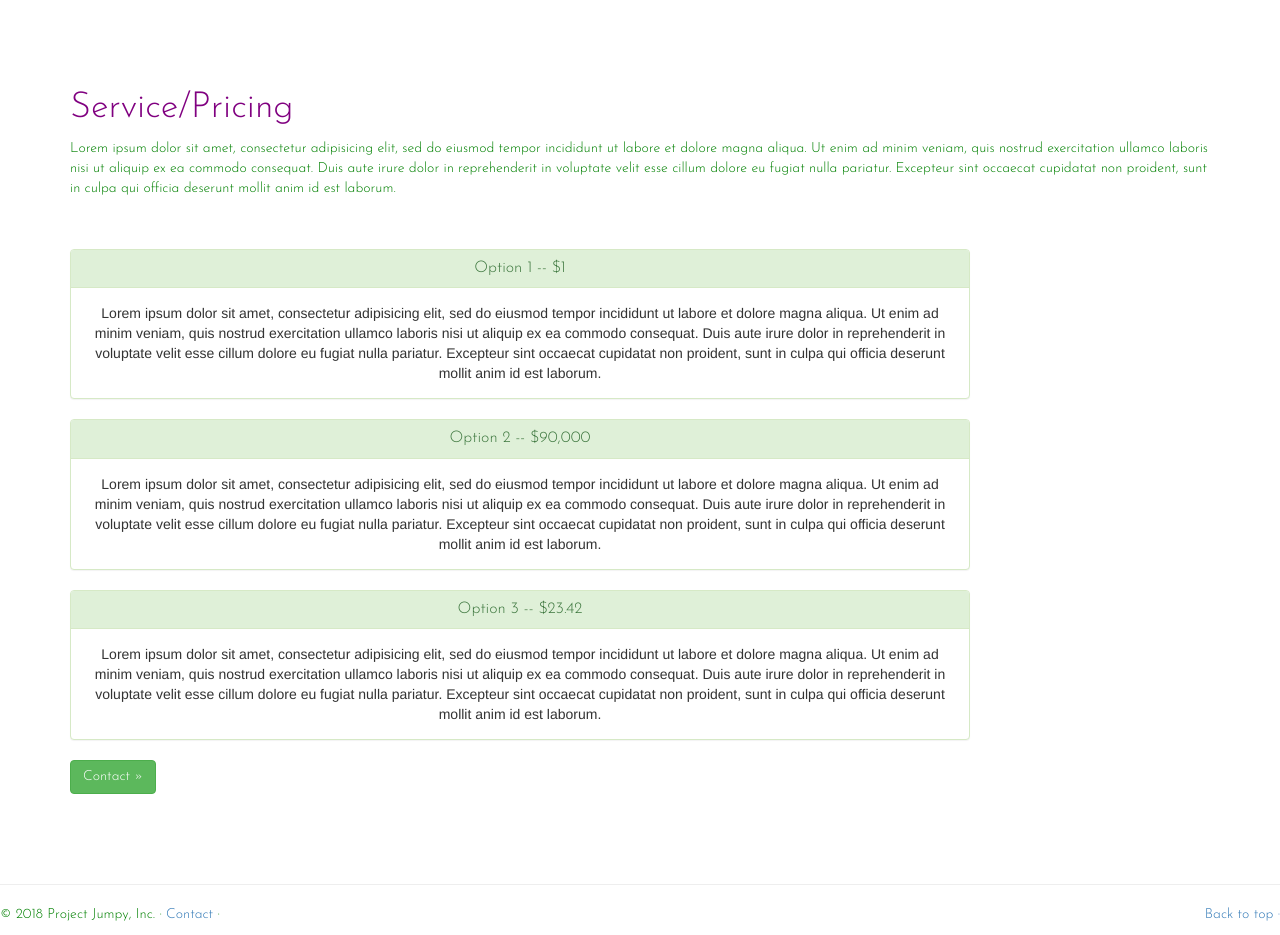
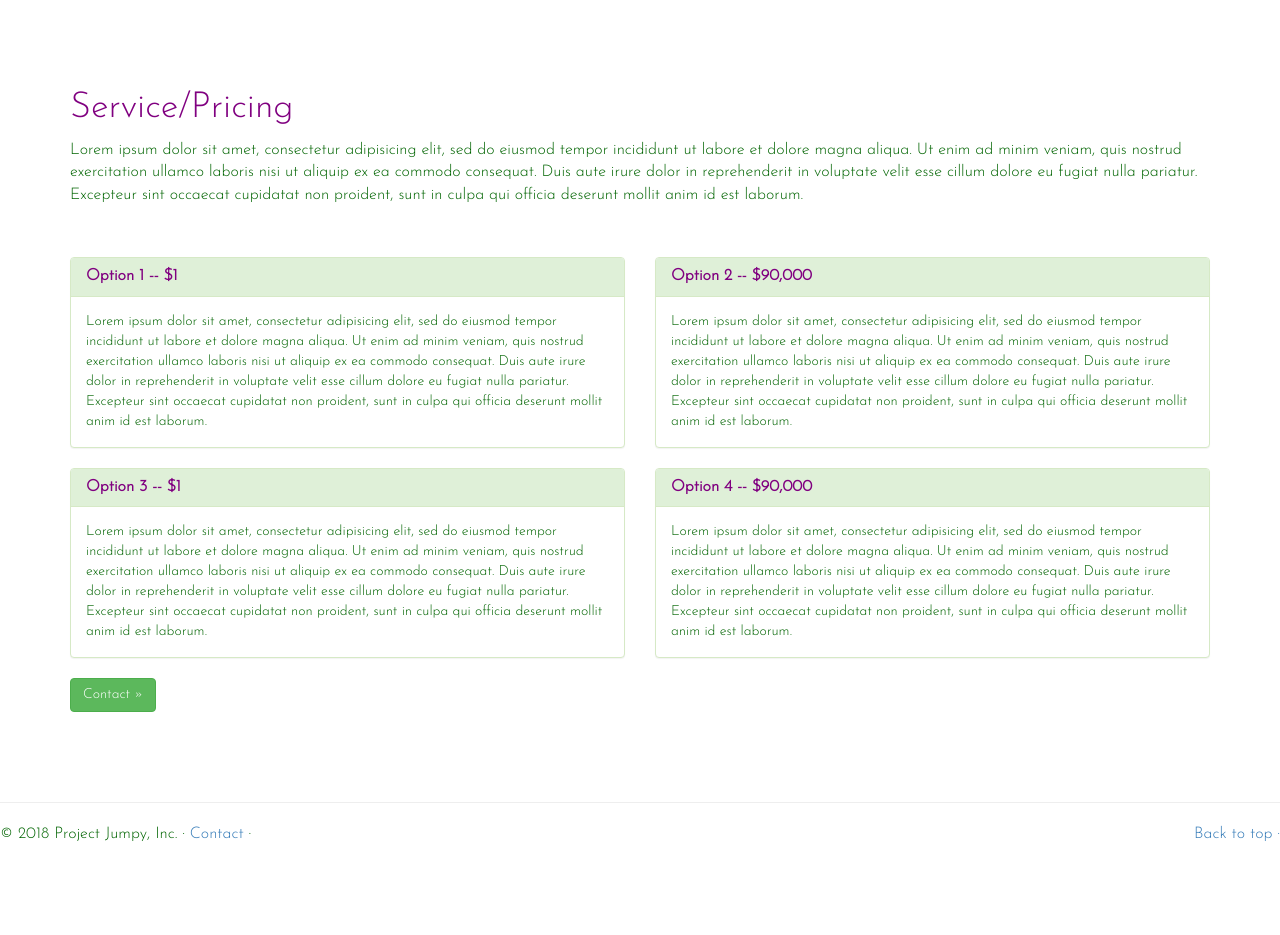
Before and after one commit to jduffymclaughlin/project_jumpy, a Django app: page /basic_app/service_pricing/ in a window 1280 px wide. Shown: the part 51-986 px from the top of the page. After the commit the page ends 892 px from the top, so only its background shows below. Run offline with Django 3.2, Linux system fonts and the light colour scheme; some libraries are stand-ins or nearby versions.

Commit message:
more styling

```diff
--- a/basic_app/static/css/custom.css
+++ b/basic_app/static/css/custom.css
@@ -12,11 +12,25 @@ h3{
   font-family: 'Josefin Sans', sans-serif;
 }
 
+.form-group label{
+  color: purple;
+  font-family: 'Josefin Sans', sans-serif;
+}
+
+
 #panels{
   align-content: center;
   align-self: center;
   align-items: center;
   width: 900px;
+}
+.panel-title{
+  color: purple;
+  font-family: 'Josefin Sans', sans-serif;
+}
+
+.contactsubmit{
+  font-family: 'Josefin Sans', sans-serif;
 }
 
 
@@ -24,8 +38,14 @@ h3{
   color: white;
 }
 
+.panel-body{
+  color: darkgreen;
+  font-family: 'Josefin Sans', sans-serif;
+}
+
 p{
-  color: green;
+  color: darkgreen;
+  font-size: 12pt;
   font-family: 'Josefin Sans', sans-serif;
 }
 
--- a/basic_app/urls.py
+++ b/basic_app/urls.py
@@ -9,5 +9,6 @@ urlpatterns=[
     url(r'^other/$', views.other, name='other'),
     url(r'^about_us/$', views.about_us, name='about_us'),
     url(r'^what_we_do/$', views.what_we_do, name='what_we_do'),
-    url(r'^service_pricing/$', views.service_pricing, name='service_pricing')
+    url(r'^service_pricing/$', views.service_pricing, name='service_pricing'),
+    url(r'^contact/$', views.contact, name='contact'),
 ]
--- a/basic_app/views.py
+++ b/basic_app/views.py
@@ -18,3 +18,6 @@ def service_pricing(request):
 
 def relative(request):
     return render(request, 'basic_app/relative_url_templates.html')
+
+def contact(request):
+    return render(request, 'basic_app/contact.html')
--- a/templates/basic_app/base.html
+++ b/templates/basic_app/base.html
@@ -31,12 +31,12 @@
           <div class="collapse navbar-collapse" id="bs-example-navbar-collapse-1">
             <ul class="nav navbar-nav">
               <li><a class="navbar-brand" href="{% url 'index' %}"><img src="https://encrypted-tbn0.gstatic.com/images?q=tbn:ANd9GcTh2fEr-loo4P6gNwgNZD_AlaDsmChBF-3henSNkMWkKv7fWxbu" height="35" width="35"/></a></li>
-              <li><a class="navbar-brand" href="{% url 'index' %}">Project Jumpy</li>
+              <li><a class="navbar-brand" href="{% url 'index' %}">Project Jumpy</li><br>
               <li><a class="navbar-link" href="{% url 'basic_app:about_us' %}">About Us</a></li>
               <li><a class="navbar-link" href="{% url 'basic_app:what_we_do' %}">What We Do</a></li>
               <li><a class="navbar-link" href="{% url 'basic_app:service_pricing' %}">Service/Pricing</a></li>
 
-              <li><a class="navbar-link" href="{% url 'basic_app:other' %}">Contact</a></li>
+              <li><a class="navbar-link" href="{% url 'basic_app:contact' %}">Contact</a></li>
             </ul>
           </div><!-- /.navbar-collapse -->
         </div><!-- /.container-fluid -->
@@ -54,7 +54,8 @@
 
       <footer>
         <p class="pull-right"><a href="#">Back to top  &middot;  </a></p>
-        <p>    &copy; 2018 Project Jumpy, Inc. &middot; <a href="{% url 'basic_app:other' %}">Contact</a> &middot; </p>
+        <p>    &copy; 2018 Project Jumpy, Inc. &middot; <a href="{% url 'basic_app:contact' %}">Contact</a> &middot; </p>
+        <br>
       </footer>
 
 
--- a/templates/basic_app/index.html
+++ b/templates/basic_app/index.html
@@ -54,7 +54,6 @@
     </div><!-- /.carousel -->
 
 
-
     <div class="container">
       <br>
       <h1 align="center">Hello this is a website</h1>
@@ -64,7 +63,7 @@
 
     <div class="container">
       <div class="jumbotron" name="blah">
-        <p>"Lorem ipsum dolor sit amet, consectetur adipisicing elit, sed do eiusmod tempor incididunt ut labore et dolore magna aliqua."</p>
+        <p><i>"Lorem ipsum dolor sit amet, consectetur adipisicing elit, sed do eiusmod tempor incididunt ut labore et dolore magna aliqua."</i></p>
         <p>- someone</p>
       </div>
         <h2 align="center">Other heading</h2>
--- a/templates/basic_app/service_pricing.html
+++ b/templates/basic_app/service_pricing.html
@@ -9,39 +9,55 @@
       <br><br>
 
 
-<div id="panels" align="center">
+<!-- <div id="panels" align="center"> -->
 
+  <div class="row">
 
+  <div class="col-lg-6">
     <div class="panel panel-success">
       <div class="panel-heading">
-        <h3 class="panel-title">Option 1  --              $1</h3>
+        <h3 class="panel-title"><b>Option 1  --              $1</b></h3>
       </div>
       <div class="panel-body">
         Lorem ipsum dolor sit amet, consectetur adipisicing elit, sed do eiusmod tempor incididunt ut labore et dolore magna aliqua. Ut enim ad minim veniam, quis nostrud exercitation ullamco laboris nisi ut aliquip ex ea commodo consequat. Duis aute irure dolor in reprehenderit in voluptate velit esse cillum dolore eu fugiat nulla pariatur. Excepteur sint occaecat cupidatat non proident, sunt in culpa qui officia deserunt mollit anim id est laborum.
       </div>
     </div>
-
+  </div>
+  <div class="col-lg-6">
     <div class="panel panel-success">
       <div class="panel-heading">
-        <h3 class="panel-title">Option 2   --             $90,000</h3>
+        <h3 class="panel-title"><b>Option 2   --             $90,000</b></h3>
       </div>
       <div class="panel-body">
         Lorem ipsum dolor sit amet, consectetur adipisicing elit, sed do eiusmod tempor incididunt ut labore et dolore magna aliqua. Ut enim ad minim veniam, quis nostrud exercitation ullamco laboris nisi ut aliquip ex ea commodo consequat. Duis aute irure dolor in reprehenderit in voluptate velit esse cillum dolore eu fugiat nulla pariatur. Excepteur sint occaecat cupidatat non proident, sunt in culpa qui officia deserunt mollit anim id est laborum.
       </div>
     </div>
+  </div>
 
+  <div class="col-lg-6">
     <div class="panel panel-success">
       <div class="panel-heading">
-        <h3 class="panel-title">Option 3    --            $23.42</h3>
+        <h3 class="panel-title"><b>Option 3  --              $1</b></h3>
       </div>
       <div class="panel-body">
         Lorem ipsum dolor sit amet, consectetur adipisicing elit, sed do eiusmod tempor incididunt ut labore et dolore magna aliqua. Ut enim ad minim veniam, quis nostrud exercitation ullamco laboris nisi ut aliquip ex ea commodo consequat. Duis aute irure dolor in reprehenderit in voluptate velit esse cillum dolore eu fugiat nulla pariatur. Excepteur sint occaecat cupidatat non proident, sunt in culpa qui officia deserunt mollit anim id est laborum.
       </div>
     </div>
+  </div>
+  <div class="col-lg-6">
+    <div class="panel panel-success">
+      <div class="panel-heading">
+        <h3 class="panel-title"><b>Option 4   --             $90,000</b></h3>
+      </div>
+      <div class="panel-body">
+        Lorem ipsum dolor sit amet, consectetur adipisicing elit, sed do eiusmod tempor incididunt ut labore et dolore magna aliqua. Ut enim ad minim veniam, quis nostrud exercitation ullamco laboris nisi ut aliquip ex ea commodo consequat. Duis aute irure dolor in reprehenderit in voluptate velit esse cillum dolore eu fugiat nulla pariatur. Excepteur sint occaecat cupidatat non proident, sunt in culpa qui officia deserunt mollit anim id est laborum.
+      </div>
+    </div>
+  </div>
+  </div>
 
-</div>
 
-    <p><a class="btn btn-success" href="{% url 'basic_app:other' %}" role="button">Contact &raquo;</a></p>
+    <p><a class="btn btn-success" href="{% url 'basic_app:contact' %}" role="button">Contact &raquo;</a></p>
 
 
     </div>
```
Also changed, not shown: templates/basic_app/contact.html (added, +40 -0 lines).
